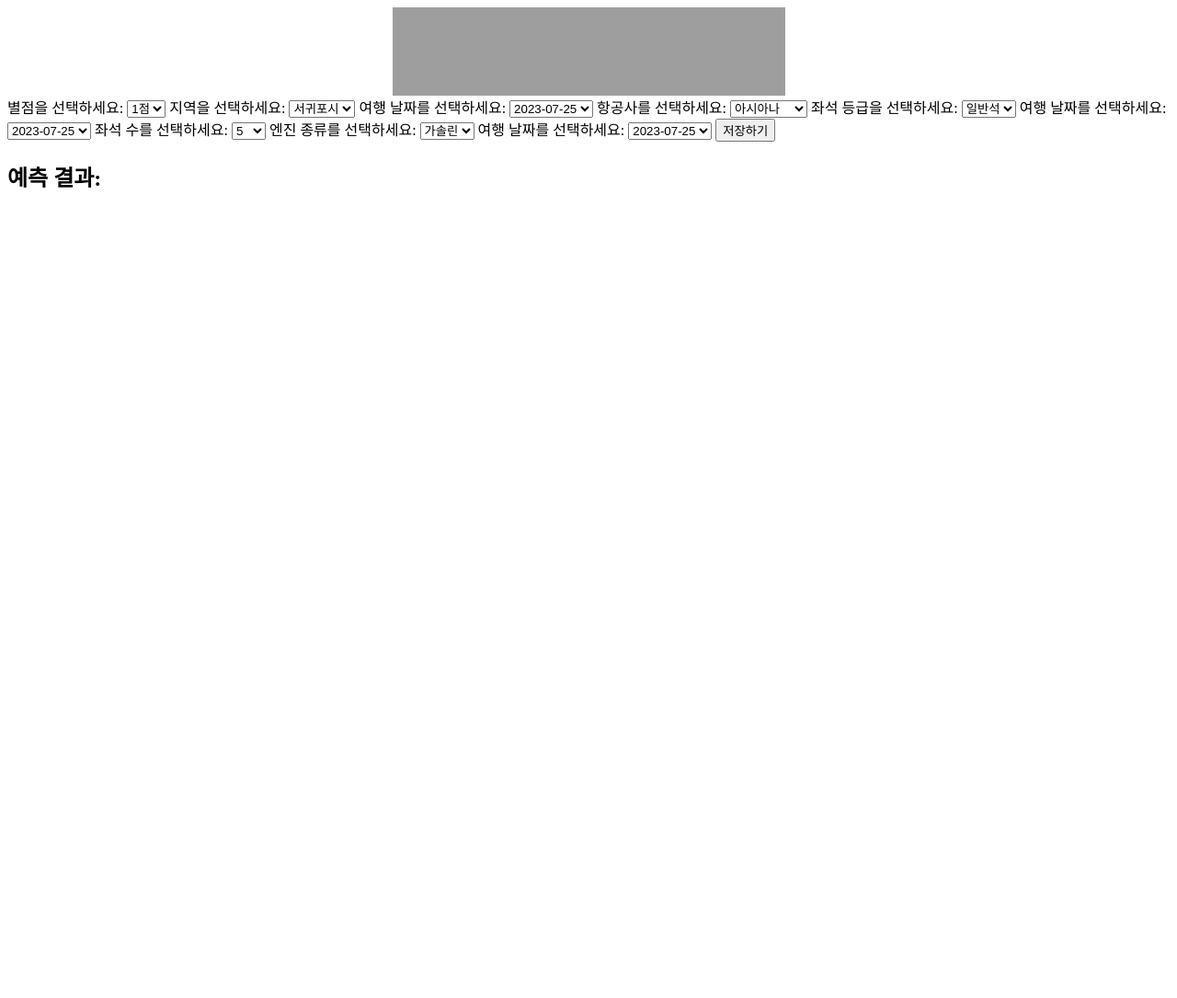
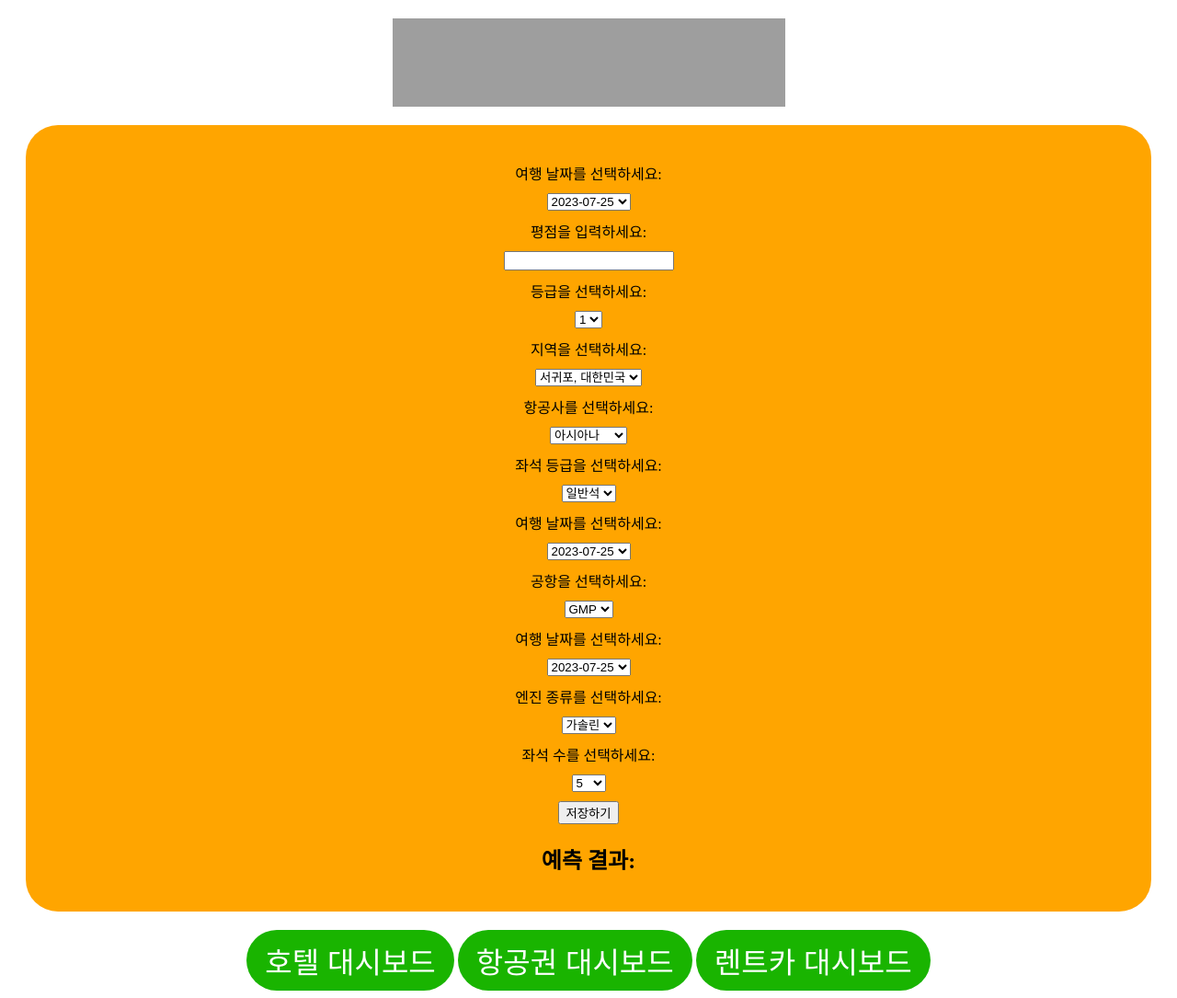
Before and after one commit to hoonputer/WonderBudget_TP1, a Flask app: page / in a window 1280 px wide. Shown: the whole page at 92% size. Before the commit the page ends 204 px from the top, so only its background shows below. Run offline with Flask 3, Linux system fonts and the light colour scheme; parts of the project's set-up code (start-up, migrations or seed data) failed here and were passed over; grey boxes are pictures that could not be loaded.

Commit message:
07.28.15.21

```diff
--- a/WonderBudget/templates/index.html
+++ b/WonderBudget/templates/index.html
@@ -2,34 +2,138 @@
 <html>
 <head>
     <title>WonderBudget</title>
-    </head>
-    <body>
-        <img src="../static/Logo.png" alt="Logo" style="display: block; margin: auto; width: 427px; height: 96px;">
+    <style>
+        body {
+            text-align: center;
+        }
 
+        img {
+            display: block;
+            margin: 20px auto;
+            width: 427px;
+            height: 96px;
+        }
+
+        /* Styling for the orange box */
+        .orange-box {
+            background-color: orange;
+            border-radius: 35px;
+            padding: 20px;
+            margin: 20px;
+        }
+
+        /* Styling for the form elements */
+        form {
+            margin-top: 20px;
+        }
+
+        label, select, input {
+            display: block;
+            margin: 10px auto;
+        }
+
+        /* Styling for the prediction result */
+        .prediction {
+            font-size: 18px;
+            font-weight: bold;
+            margin-top: 20px;
+        }
+
+        /* Styling for the dashboard iframes */
+        iframe {
+            display: block;
+            margin: 20px auto;
+            border: none;
+            width: 800px;
+            height: 600px;
+        }
+
+        /* 스타일을 추가합니다. */
+        .dashboard-button {
+            font-size: 2em;
+            background-color: #19B400;
+            border-radius: 50px;
+            color: white;
+            padding: 10px 20px;
+            border: none;
+            cursor: pointer;
+        }
+
+        /* 특정 버튼에만 적용할 스타일은 클래스 선택자를 사용합니다. */
+        .hotel-dashboard-button {
+            /* 특정 버튼에만 적용할 스타일을 작성합니다. */
+        }
+    </style>
+</head>
+<body>
+    <img src="../static/Logo.png" alt="Logo">
+
+    <div class="orange-box">
         <form method="post" action="/">
             <!-- 호텔 정보 입력 -->
-            <label for="hotelRating">별점을 선택하세요:</label>
-            <select name="h_data1" id="hotelRating">
-                <option value="1">1점</option>
-                <option value="2">2점</option>
-                <option value="3">3점</option>
-                <option value="4">4점</option>
-                <option value="5">5점</option>
+            <label for="hotelDate">여행 날짜를 선택하세요:</label>
+            <select name="h_data1" id="hotelDate">
+                <option value="2023-07-25">2023-07-25</option>
+                <option value="2023-07-26">2023-07-26</option>
+                <option value="2023-07-27">2023-07-27</option>
+                <option value="2023-07-28">2023-07-28</option>
+                <option value="2023-07-29">2023-07-29</option>
+                <option value="2023-07-30">2023-07-30</option>
+                <option value="2023-07-31">2023-07-31</option>
+                <option value="2023-08-01">2023-08-01</option>
+                <option value="2023-08-02">2023-08-02</option>
+                <option value="2023-08-03">2023-08-03</option>
+                <option value="2023-08-04">2023-08-04</option>
+                <option value="2023-08-05">2023-08-05</option>
+                <option value="2023-08-06">2023-08-06</option>
+                <option value="2023-08-07">2023-08-07</option>
+                <option value="2023-08-08">2023-08-08</option>
+                <option value="2023-08-09">2023-08-09</option>
+                <option value="2023-08-10">2023-08-10</option>
+                <option value="2023-08-11">2023-08-11</option>
+                <option value="2023-08-12">2023-08-12</option>
+                <option value="2023-08-13">2023-08-13</option>
+                <option value="2023-08-14">2023-08-14</option>
+                <option value="2023-08-15">2023-08-15</option>
+                <option value="2023-08-16">2023-08-16</option>
+                <option value="2023-08-17">2023-08-17</option>
+                <option value="2023-08-18">2023-08-18</option>
+                <option value="2023-08-19">2023-08-19</option>
+                <option value="2023-08-20">2023-08-20</option>
+                <option value="2023-08-21">2023-08-21</option>
+                <option value="2023-08-22">2023-08-22</option>
+                <option value="2023-08-23">2023-08-23</option>
+                <option value="2023-08-24">2023-08-24</option>
+                <option value="2023-08-25">2023-08-25</option>
+                <option value="2023-08-26">2023-08-26</option>
+                <option value="2023-08-27">2023-08-27</option>
+                <option value="2023-08-28">2023-08-28</option>
+                <option value="2023-08-29">2023-08-29</option>
+                <option value="2023-08-30">2023-08-30</option>
+                <option value="2023-08-31">2023-08-31</option>
             </select>
 
-            <label for="hotelLocation">지역을 선택하세요:</label>
-            <select name="h_data2" id="hotelLocation">
-                <option value="서귀포시">서귀포시</option>
-                <option value="제주시">제주시</option>
+            <label for="hotelRating">평점을 입력하세요:</label>
+            <input type="text" name="h_data2" id="hotelRating">
+
+            <label for="hotelGrade">등급을 선택하세요:</label>
+            <select name="h_data3" id="hotelGrade">
+                <option value="1">1</option>
+                <option value="2">2</option>
+                <option value="3">3</option>
+                <option value="4">4</option>
+                <option value="5">5</option>
             </select>
 
-            <label for="travelDate">여행 날짜를 선택하세요:</label>
-            <select name="h_data3" id="travelDate">
-                <option value="2023-07-25">2023-07-25</option>
+            <label for="hotelAddress">지역을 선택하세요:</label>
+            <select name="h_data4" id="hotelAddress">
+                <option value="서귀포">서귀포, 대한민국</option>
+                <option value="제주">제주, 대한민국</option>
             </select>
 
-            <label for="airline">항공사를 선택하세요:</label>
-            <select name="f_data1" id="airline">
+
+            <label for="flightName">항공사를 선택하세요:</label>
+            <select name="f_data1" id="flightName">
                 <option value="아시아나">아시아나</option>
                 <option value="대한항공">대한항공</option>
                 <option value="이스타항공">이스타항공</option>
@@ -41,12 +145,11 @@
                 <option value="하이에어">하이에어</option>
             </select>
 
-            <label for="seatClass">좌석 등급을 선택하세요:</label>
-            <select name="f_data2" id="seatClass">
+            <label for="flightSeat">좌석 등급을 선택하세요:</label>
+            <select name="f_data2" id="flightSeat">
                 <option value="일반석">일반석</option>
                 <option value="할인석">할인석</option>
                 <option value="특가석">특가석</option>
-                <!-- 다른 좌석 등급들도 추가해주세요 -->
             </select>
 
             <label for="flightDate">여행 날짜를 선택하세요:</label>
@@ -91,27 +194,15 @@
                 <option value="2023-08-31">2023-08-31</option>
             </select>
 
-            <!-- 렌트카 정보 입력 -->
-            <label for="seatNumber">좌석 수를 선택하세요:</label>
-            <select name="c_data1" id="seatNumber">
-                    <option value="5">5</option>
-                    <option value="4">4</option>
-                    <option value="7">7</option>
-                    <option value="11">9</option>
-                    <option value="11">8</option>
-                    <option value="11">15</option>
-                    <option value="11">12</option>
+            <label for="flightAirport">공항을 선택하세요:</label>
+            <select name="f_data4" id="flightAirport">
+                <option value="GMP">GMP</option>
+                <option value="CJU">CJU</option>
             </select>
 
-            <label for="engineType">엔진 종류를 선택하세요:</label>
-            <select name="c_data2" id="engineType">
-                <option value="가솔린">가솔린</option>
-                <option value="디젤">디젤</option>
-                <option value="전기">전기</option>
-            </select>
-
+            <!-- 렌트카 정보 입력 -->
             <label for="carDate">여행 날짜를 선택하세요:</label>
-            <select name="c_data3" id="carDate">
+            <select name="c_data1" id="carDate">
                 <option value="2023-07-25">2023-07-25</option>
                 <option value="2023-07-26">2023-07-26</option>
                 <option value="2023-07-27">2023-07-27</option>
@@ -152,14 +243,47 @@
                 <option value="2023-08-31">2023-08-31</option>
             </select>
 
+            <label for="carEngine">엔진 종류를 선택하세요:</label>
+            <select name="c_data2" id="carEngine">
+                <option value="가솔린">가솔린</option>
+                <option value="디젤">디젤</option>
+                <option value="전기">전기</option>
+            </select>
+
+
+            <label for="carSeater">좌석 수를 선택하세요:</label>
+            <select name="c_data3" id="carSeater">
+                    <option value="5">5</option>
+                    <option value="4">4</option>
+                    <option value="7">7</option>
+                    <option value="11">9</option>
+                    <option value="11">8</option>
+                    <option value="11">15</option>
+                    <option value="11">12</option>
+            </select>
+
+
+
             <button type="submit">저장하기</button>
         </form>
 
 
 <h2>예측 결과:</h2>
     {% if pred is defined %}
-        <p>예상 호텔 가격: {{ pred }}</p>
+        <p>예상 가격: {{ pred }}</p>
     {% endif %}
+
+    </div>
+
+    <!-- 호텔 대시보드 버튼 -->
+    <button class="dashboard-button hotel-dashboard-button" onclick="window.location.href = 'https://lookerstudio.google.com/s/q2Tz2MbNEQo';">호텔 대시보드</button>
+
+    <!-- "항공권 대시보드" 버튼은 클래스를 추가하지 않습니다. 따라서 공통 스타일만 적용됩니다. -->
+    <button class="dashboard-button" onclick="window.location.href = 'https://lookerstudio.google.com/s/iHaCmbX5Gso';">항공권 대시보드</button>
+
+    <!-- "렌트카 대시보드" 버튼은 다른 클래스를 추가합니다. -->
+    <button class="dashboard-button rental-dashboard-button" onclick="window.location.href = 'https://lookerstudio.google.com/s/ijkQUC956DM';">렌트카 대시보드</button>
+
 
     </body>
 </html>
```
